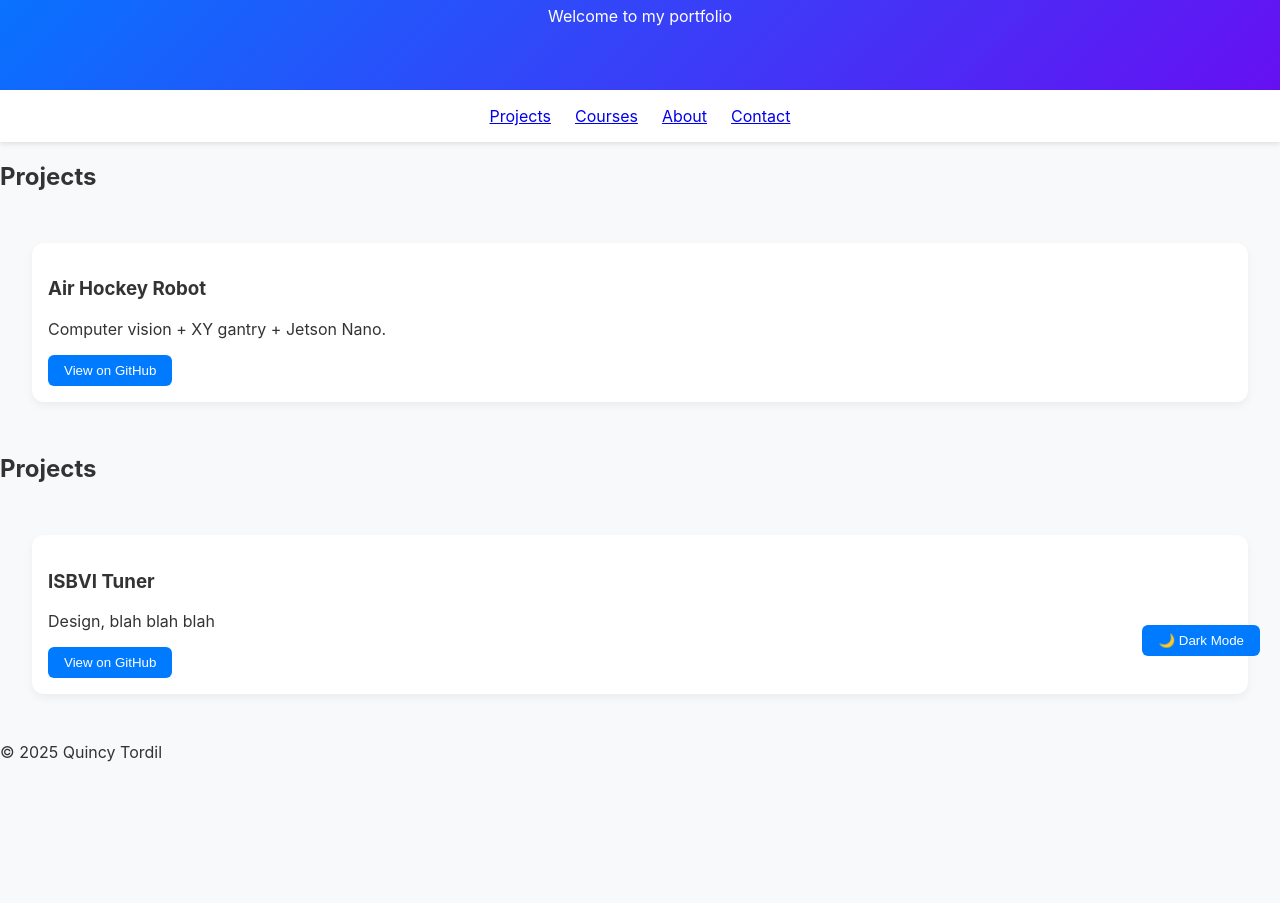
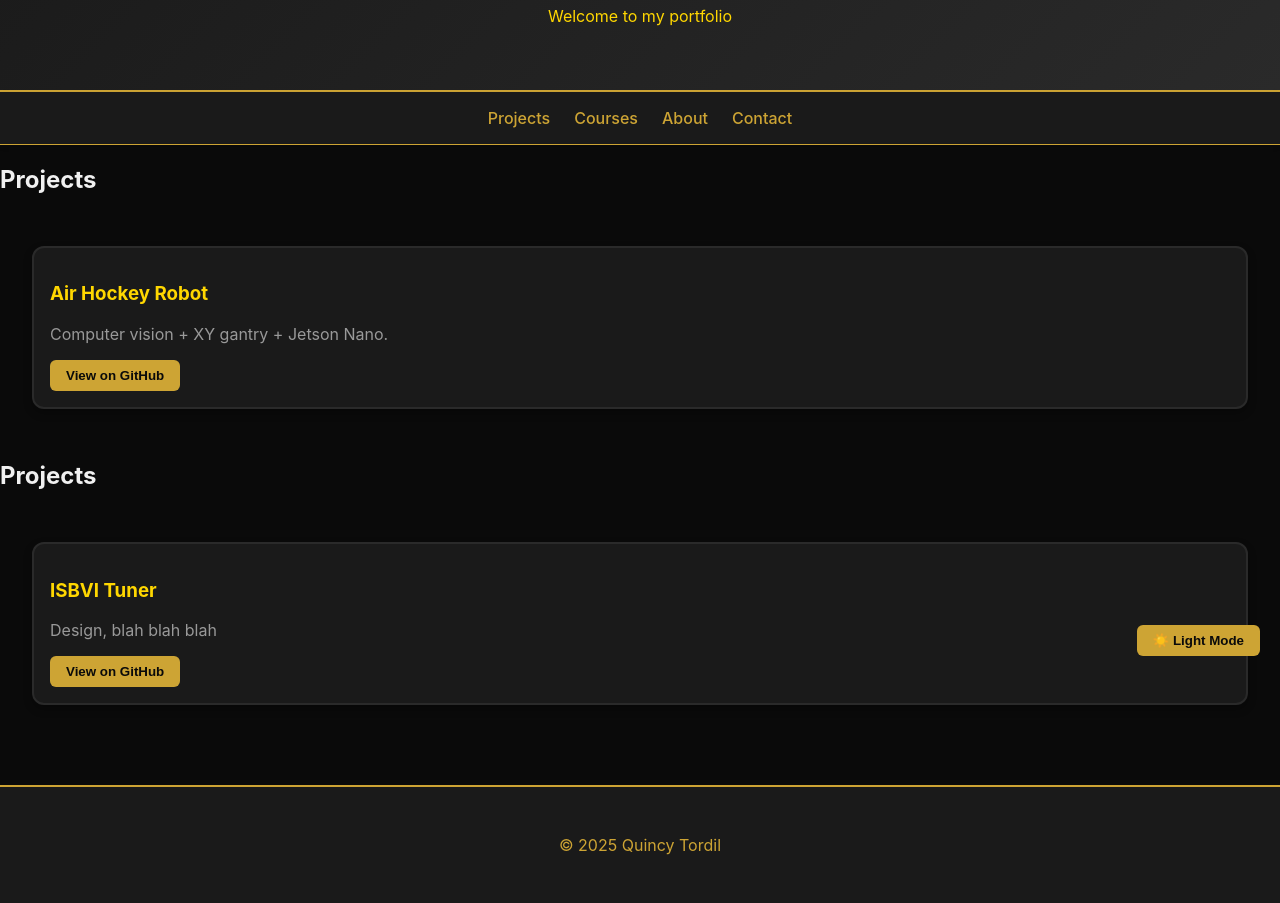
Before and after one commit to Quincy-T/Quincy-T.github.io, a plain HTML site: page index.html in a window 1280 px wide. Shown: the part 124-1027 px from the top of the page. Before the commit the page ends 902 px from the top, so only its background shows below. Drawn offline with Linux system fonts and the light colour scheme.

Commit message:
Fix dark mode: enable by default with gold/black theme
- Set dark mode as default on page load via script.js
- Add dark mode styles for all elements (cards, buttons, footer)
- Apply Purdue gold (#FFD700, #CDA434) and black theme throughout
- Ensure project cards are dark with gold accents
- Clean up redundant CSS in courses.css

```diff
--- a/script.js
+++ b/script.js
@@ -1,20 +1,20 @@
+// Enable dark mode by default
+document.body.classList.add('dark-mode');
+
 // Add a light/dark mode toggle
 const toggle = document.createElement('button');
-toggle.textContent = '🌙 Dark Mode';
+toggle.textContent = '☀️ Light Mode';
 toggle.style.position = 'fixed';
 toggle.style.bottom = '20px';
 toggle.style.right = '20px';
+toggle.style.zIndex = '1000';
 document.body.appendChild(toggle);
 
 toggle.onclick = () => {
-  document.body.classList.toggle('dark');
-  if (document.body.classList.contains('dark')) {
-    document.body.style.background = '#1e1e1e';
-    document.body.style.color = 'white';
+  document.body.classList.toggle('dark-mode');
+  if (document.body.classList.contains('dark-mode')) {
     toggle.textContent = '☀️ Light Mode';
   } else {
-    document.body.style.background = '#f8f9fa';
-    document.body.style.color = '#333';
     toggle.textContent = '🌙 Dark Mode';
   }
 };
--- a/style.css
+++ b/style.css
@@ -3,6 +3,12 @@ body {
   font-family: "Inter", sans-serif;
   background: #f8f9fa;
   color: #333;
+}
+
+/* Dark mode styles */
+body.dark-mode {
+  background: #0a0a0a;
+  color: #f0f0f0;
 }
 
 header {
@@ -12,6 +18,12 @@ header {
   color: white;
 }
 
+body.dark-mode header {
+  background: linear-gradient(135deg, #1a1a1a, #2a2a2a);
+  border-bottom: 2px solid #CDA434;
+  color: #FFD700;
+}
+
 nav {
   display: flex;
   justify-content: center;
@@ -19,6 +31,22 @@ nav {
   background: white;
   padding: 1rem;
   box-shadow: 0 2px 5px rgba(0,0,0,0.1);
+}
+
+body.dark-mode nav {
+  background: #1a1a1a;
+  border-bottom: 1px solid #CDA434;
+}
+
+body.dark-mode nav a {
+  color: #CDA434;
+  text-decoration: none;
+  font-weight: 500;
+  transition: color 0.3s;
+}
+
+body.dark-mode nav a:hover {
+  color: #FFD700;
 }
 
 .project-grid {
@@ -36,8 +64,27 @@ nav {
   transition: transform 0.2s;
 }
 
+body.dark-mode .project-card {
+  background: #1a1a1a;
+  border: 2px solid #2a2a2a;
+  box-shadow: 0 4px 8px rgba(0,0,0,0.3);
+}
+
+body.dark-mode .project-card h3 {
+  color: #FFD700;
+}
+
+body.dark-mode .project-card p {
+  color: #999;
+}
+
 .project-card:hover {
   transform: translateY(-5px);
+}
+
+body.dark-mode .project-card:hover {
+  border-color: #CDA434;
+  box-shadow: 0 8px 20px rgba(205, 164, 52, 0.4);
 }
 
 button {
@@ -50,6 +97,30 @@ button {
   transition: background 0.2s;
 }
 
+body.dark-mode button {
+  background: #CDA434;
+  color: #0a0a0a;
+  font-weight: 600;
+}
+
 button:hover {
   background: #0056b3;
 }
+
+body.dark-mode button:hover {
+  background: #FFD700;
+}
+
+footer {
+  background: #f8f9fa;
+  color: #333;
+  text-align: center;
+  padding: 2rem;
+  margin-top: 3rem;
+}
+
+body.dark-mode footer {
+  background: #1a1a1a;
+  color: #CDA434;
+  border-top: 2px solid #CDA434;
+}
```
Also changed, not shown: courses.css (+0 -36 lines), courses.html (+1 -1 lines).
